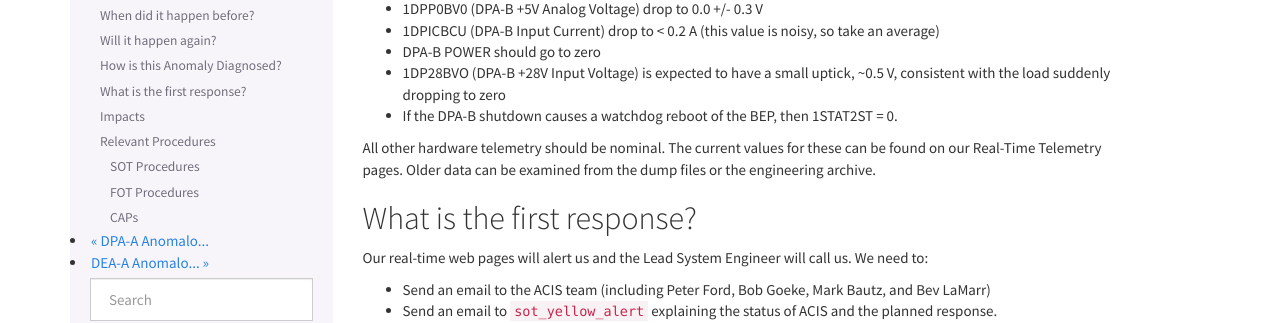
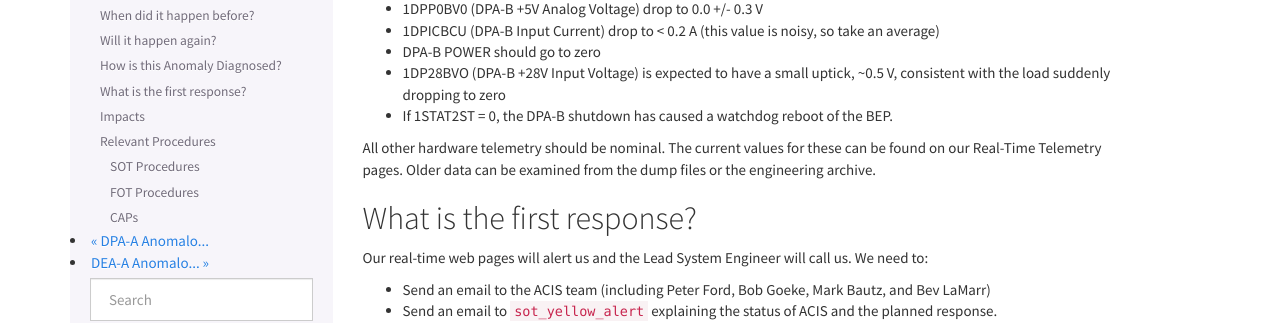
Before and after one commit to acisops/acis_anomaly_pages, a Sphinx documentation site: the page built from source/dpab_shutdown.rst, in a window 1280 px wide and 900 px high, scrolled down 388 px. Shown: the part 154-477 px from the top of the window. Built offline with Sphinx 7.4.7, drawn with Linux system fonts in a browser that asks for light colours.

Commit message:
More accurate description of what happens here

```diff
--- a/source/dpab_shutdown.rst
+++ b/source/dpab_shutdown.rst
@@ -31,7 +31,7 @@ Within a major frame (32.2 seconds), one should see:
 * DPA-B POWER should go to zero
 * 1DP28BVO (DPA-B +28V Input Voltage) is expected to have a small uptick, ~0.5 V, consistent with
   the load suddenly dropping to zero
-* If the DPA-B shutdown causes a watchdog reboot of the BEP, then 1STAT2ST = 0.
+* If 1STAT2ST = 0, the DPA-B shutdown has caused a watchdog reboot of the BEP.
 
 All other hardware telemetry should be nominal. The current values for these can be found
 on our Real-Time Telemetry pages.  Older data can be examined from the dump files or the
```
